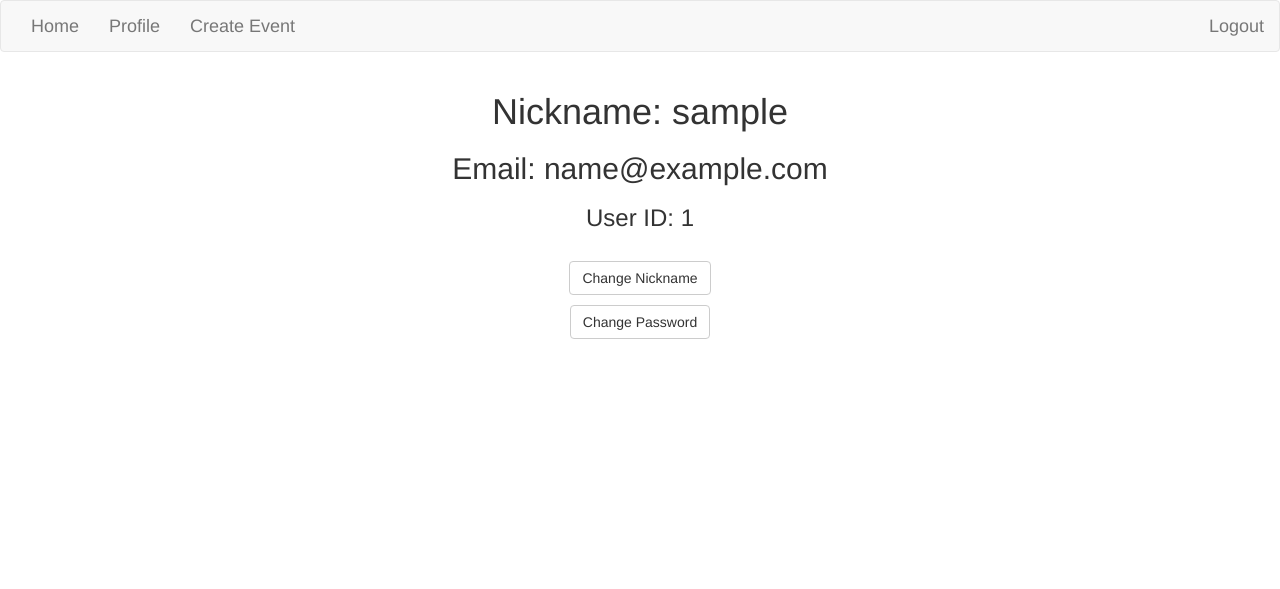
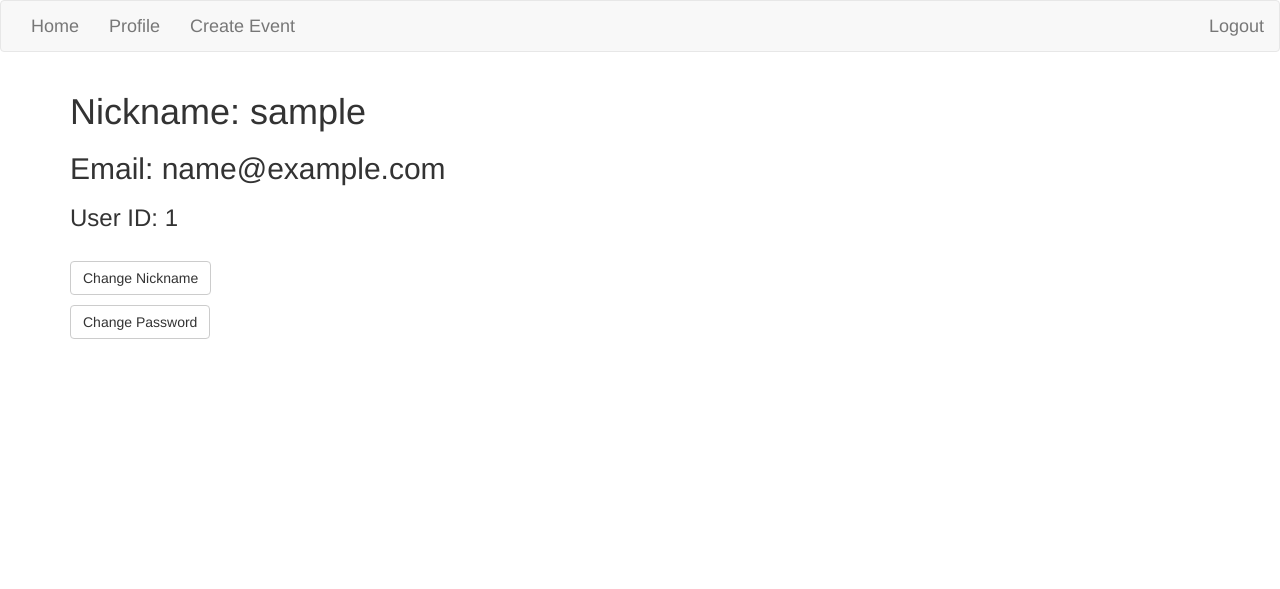
Before and after one commit to alexxpan/find-frisbee, a Flask app: page /profile/1 in a window 1280 px wide. Shown: the top 589 px of the page. Run offline with Flask 2, Linux system fonts and the light colour scheme; a user stored in the database is signed in; tables that the repository leaves empty hold one stand-in row (values such as "Sample post"); some libraries are stand-ins or nearby versions.

Commit message:
changed alignment for profile page

```diff
--- a/app/templates/profile.html
+++ b/app/templates/profile.html
@@ -2,7 +2,7 @@
 
 {% block content %}
 
-  <div class="container text-center">
+  <div class="container">
       <h1>Nickname: {{ user.nickname }}</h1>
 	  <h2>Email: {{ user.email }}</h2>
 	  <h3>User ID: {{ user.id }}</h3>
```
